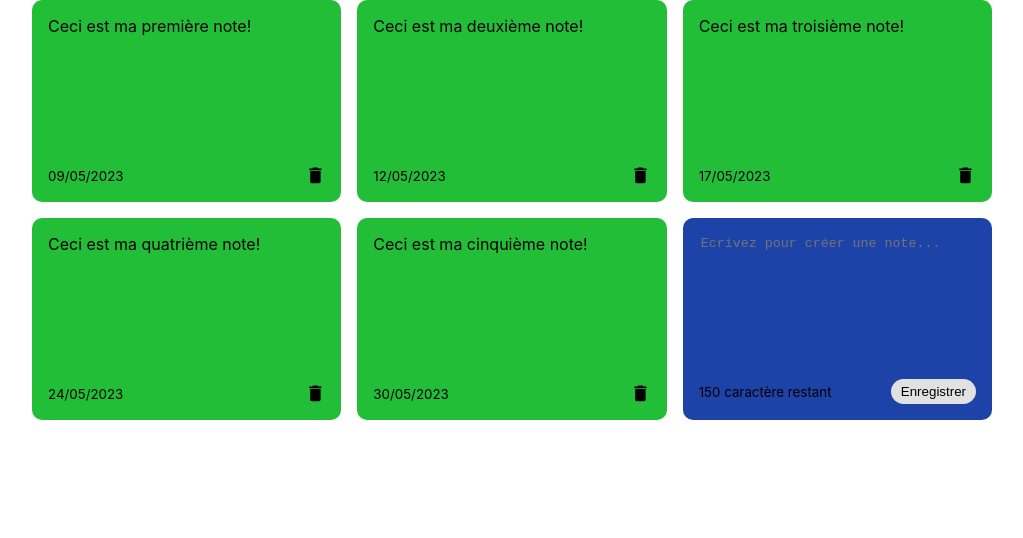
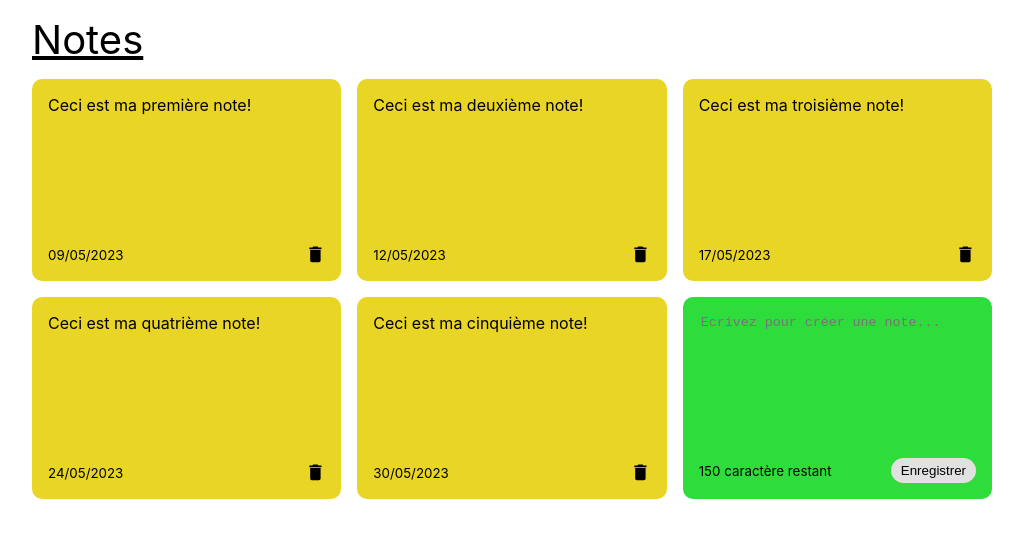
Before and after one commit to Radouane0/note-app, a React (Create React App) app: page / in a window 1280 px wide. Shown: the top 538 px of the page, without its empty margins (128-1151 px from the left). Built offline with nearby package versions, Linux system fonts and the light colour scheme.

Commit message:
Ajout de la fonction Delete

```diff
--- a/src/App.js
+++ b/src/App.js
@@ -43,9 +43,20 @@ const App = () =>  {
     setNotes(newNotes)
   }
 
+  const deleteNote = (id) => {
+    const newNotes = notes.filter((note) => note.id !== id)
+    setNotes(newNotes)
+  }
+
+
   return (
     <div className="container">
-      <NotesList notes={notes} handleAddNote={addNote} />
+      <div className="title">Notes</div>
+      <NotesList
+      notes={notes}
+      handleAddNote={addNote}
+      handleDeleteNote={deleteNote}
+      />
     </div>
   );
 }
--- a/src/components/AddNote.js
+++ b/src/components/AddNote.js
@@ -3,9 +3,12 @@ import { useState } from "react";
 const AddNote = ({ handleAddNote }) => {
 
     const [noteText, setNoteText] = useState('')
+    const characterLimit = 150
 
     const handleChange = (event) => {
-        setNoteText(event.target.value)
+        if (characterLimit - event.target.value.length >=0) {
+            setNoteText(event.target.value)
+        }
     }
 
     const handleSaveClick = () => {
@@ -25,7 +28,7 @@ const AddNote = ({ handleAddNote }) => {
                 onChange={handleChange}
                 ></textarea>
                 <div className="note-footer">
-                    <small>150 caractère restant</small>
+                    <small>{characterLimit - noteText.length} caractère restant</small>
                     <button className="save" onClick={handleSaveClick}>Enregistrer</button>
                 </div>
         </div>
--- a/src/components/Note.js
+++ b/src/components/Note.js
@@ -2,14 +2,17 @@ import React from 'react';
 import { MdDelete } from 'react-icons/md'
 
 
-const Note = ({ id, text, date }) => {
+const Note = ({ id, text, date, handleDeleteNote}) => {
     return (
         <div className='note'>
             <span>{text}</span>
             <div className='note-footer'>
                 <small>{date}</small>
-                <MdDelete className='delete-icons' size='1.3em'/>
-
+                <MdDelete
+                className='delete-icon'
+                size='1.3em'
+                onClick={() => handleDeleteNote(id)}
+                />
             </div>
         </div>
     );
--- a/src/components/NotesList.js
+++ b/src/components/NotesList.js
@@ -1,7 +1,7 @@
 import Note from './Note'
 import AddNote from './AddNote';
 
-const NotesList = ({ notes, handleAddNote }) => {
+const NotesList = ({ notes, handleAddNote, handleDeleteNote }) => {
     return (
         <div className='notes-list'>
             {notes.map((note) => (
@@ -9,6 +9,7 @@ const NotesList = ({ notes, handleAddNote }) => {
                 id={note.id}
                 text={note.text}
                 date={note.date}
+                handleDeleteNote={handleDeleteNote}
             />
         ))}
             <AddNote handleAddNote={handleAddNote}/>
--- a/src/index.css
+++ b/src/index.css
@@ -20,6 +20,13 @@ code {
     padding-left: 15px;
 }
 
+.title {
+    font-size: 40px;
+    margin-top: 15px;
+    margin-bottom: 15px;
+    text-decoration: underline;
+}
+
 .notes-list {
     display: grid;
     grid-gap: 1rem;
@@ -27,13 +34,13 @@ code {
 }
 
 .note.new {
-    background-color: rgb(29, 66, 168);
+    background-color: rgb(46, 221, 60);
 }
 
 textarea {
     border: none;
     resize: none;
-    background-color: rgb(29, 66, 168);
+    background-color: rgb(46, 221, 60);
 }
 
 textarea:focus {
@@ -52,14 +59,19 @@ textarea:focus {
     padding: 5px 10px 5px 10px;
 }
 
+.delete-icon {
+    cursor: pointer;
+}
+
 .note {
-    background-color: #23be38;
+    background-color: #e9d525;
     padding: 1rem;
     min-height: 170px;
     display: flex;
     flex-direction: column;
     justify-content: space-between;
     border-radius: 10px;
+    white-space: pre-wrap;
 }
 
 .note-footer {
```
